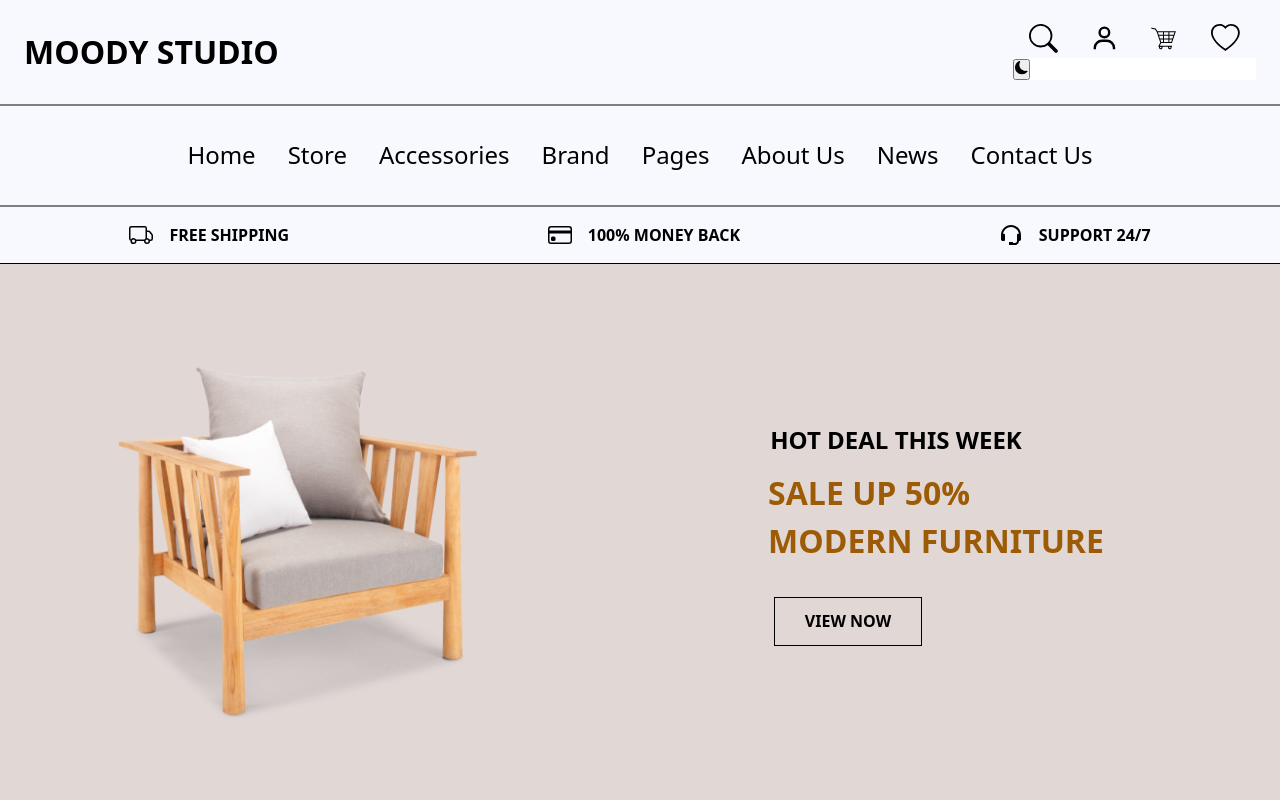
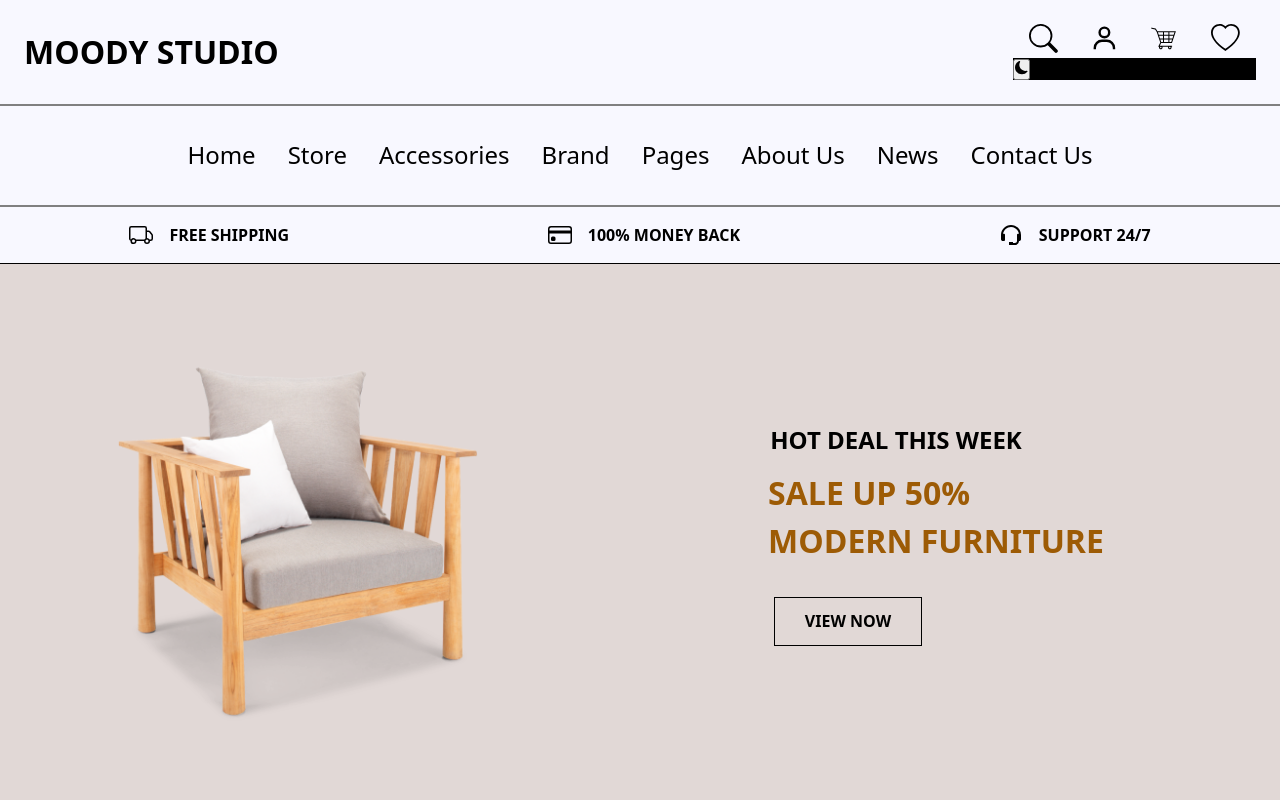
Before and after one commit to domchu/moody-studio-ecommerce, a React (Create React App) app: page / in a window 1280 px wide. Shown: the top 800 px of the page. Built offline with nearby package versions, Linux system fonts and the light colour scheme; the HTML template or start-up script is replaced by a standard one.

Commit message:
bug:fixing errors

```diff
--- a/src/components/Header.jsx
+++ b/src/components/Header.jsx
@@ -26,7 +26,7 @@ function Header() {
         <GiShoppingCart className="icon" />
         <BsHeart className="icon" />
         {/* the theme section of the project  */}
-        <div className="app" style={theme === "Light" ? lightStyle : darkStyle}>
+        <div className="app" style={theme === "Light" ? darkStyle : lightStyle}>
           <button className="button" onClick={handleButtonTheemeChange}>
             {theme === "Light" ? <BsFillMoonFill /> : <BsFillSunFill />}
           </button>
```
